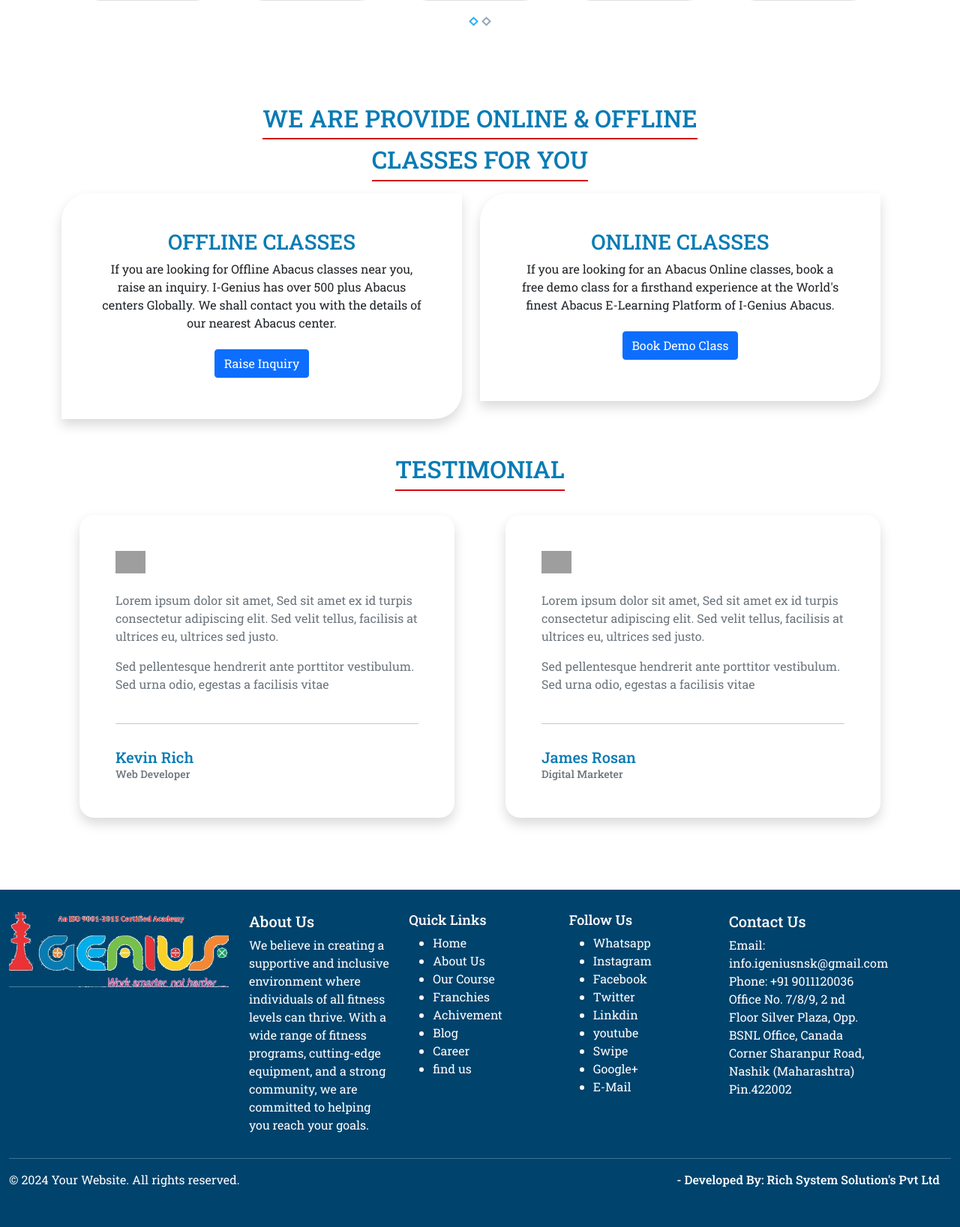
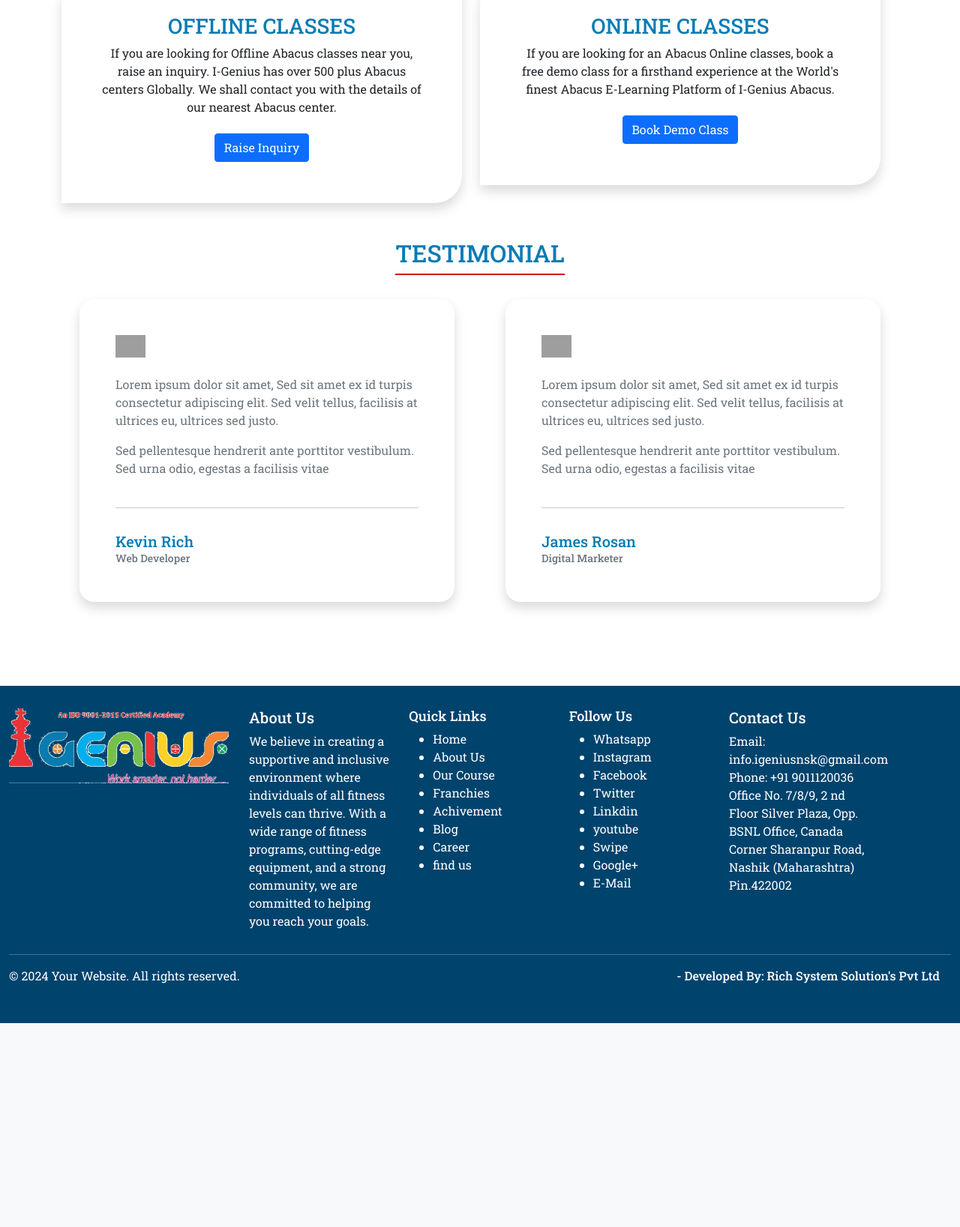
Before and after one commit to namratayevale/igenius, a Django app: page / in a window 1280 px wide; the page is wider, and only the part inside the window is pictured. Shown: the part 3631-5268 px from the top of that part at 75% size. After the commit the page ends 4996 px from the top of that part, so only its background shows below. Run offline with Django 5.2, Linux system fonts and the light colour scheme; some libraries are stand-ins or nearby versions; grey boxes are pictures that could not be loaded.

Commit message:
changes some style

```diff
--- a/templates/home/about-us.html
+++ b/templates/home/about-us.html
@@ -30,7 +30,7 @@
 
 </section> -->
 
-<section class="py-5">
+<section>
     <div class="container">
         <section class="my-3">
            <div class="row">
--- a/templates/home/course.html
+++ b/templates/home/course.html
@@ -206,7 +206,7 @@
   </section> -->
 
   <section class="ath_carousel_se_04">
-    <div class="container-fluid px-0 py-5">
+    <div class="container-fluid px-0">
         <div class="container ">
             <div class="row">
                 <div class="col-sm-12 text-center">
--- a/templates/home/footer.html
+++ b/templates/home/footer.html
@@ -29,7 +29,7 @@
 </head>
 
 <body>
-	<footer class="footer mt-5">
+	<footer class="footer mt-3">
 		<div class="container-fluid">
 			<div class="row">
 				<div class="col-md-3">
--- a/templates/home/franchise.html
+++ b/templates/home/franchise.html
@@ -164,7 +164,7 @@
 
 
 <section>
-    <div class="container mt-5">
+    <div class="container">
         <center><h2 class="title-leaf">FRANCHISE  VIDEOS
         </h2></center><br><br>
         <div id="videoCarousel" class="carousel slide" data-ride="carousel">
@@ -295,7 +295,7 @@
 
 
 <!-- FAQ -->
-<section class="py-5">
+<section>
   <div class="text-center">
       <h2 class="title-leaf">FREQUENTLY ASKED QUESTIUION</h2>
   </div>
--- a/templates/home/home.html
+++ b/templates/home/home.html
@@ -137,7 +137,7 @@
 </section> -->
 
 <section class="ath_carousel_se_04">
-  <div class="container-fluid px-0 py-5">
+  <div class="container-fluid px-0">
       <div class="container ">
           <div class="row">
               <div class="col-sm-12 text-center">
@@ -298,7 +298,7 @@
         </div> -->
       </div>
 
-      <div class="row pt-5">
+      <div class="row">
         <div class="col-md-4 pt-3">
           <div class="card">
             <img src="https://igeniusindia.in/assets/uploads/articles/1.jpg" class="card-img-top" alt="Image 2">
@@ -357,7 +357,7 @@
       <div class="container ">
           <div class="row">
               <div class="col-sm-12 text-center">
-                <h2 class="title-leaf">AWARDS</h2>
+                <h2 class="title-leaf">SHINING MOMENT'S</h2>
               </div>
               <div class="col-md-12 px-4 pt-3">
                   <div class="owl-carousel ath_carousel_se_04_carousel owl-theme">
@@ -534,11 +534,11 @@
 </section> -->
 
 <section class="ath_carousel_se_04">
-  <div class="container-fluid px-0 py-5">
+  <div class="container-fluid px-0">
       <div class="container ">
           <div class="row">
               <div class="col-sm-12 text-center">
-                <h2 class="title-leaf">WHY CHOOSE US</h2>
+                <h2 class="title-leaf">CHOOSE EXCELLENCE,CHOOSE US..</h2>
               </div>
               <div class="col-md-12 px-4 pt-3">
                   <div class="owl-carousel ath_carousel_se_04_carousel owl-theme">
@@ -812,14 +812,9 @@
   </div>
 </section>
 
-
-
-
-
-
 <!-- PROVIDE CLASS MODE -->
 
-<section class="py-5 pro">
+<section class="pro">
   <div class="container">
     <div class="row">
       <div class="col-12 col-md-12 col-lg-12 text-center">
@@ -852,7 +847,7 @@
 </section>
 
 <!-- Testimonial -->
-<section>
+<section class="py-5">
   <div class="container">
     <div class="text-center">
       <h2 class="title-leaf">TESTIMONIAL</h2>
--- a/templates/home/our-team.html
+++ b/templates/home/our-team.html
@@ -29,7 +29,7 @@
     </div>
 </section>
 
-<section class="py-5">
+<section>
     <div class="text-center">
         <h1>MAIN TEAM</h1>
     </div>
@@ -119,7 +119,7 @@
     </div>
 </section>
 
-<section class="py-5">
+<section>
     <div class="text-center">
         <h1>MEET OUR TEAM</h1>
     </div>
```
Also changed, not shown: static/css/webcss/style.css (line endings or trailing spaces).
